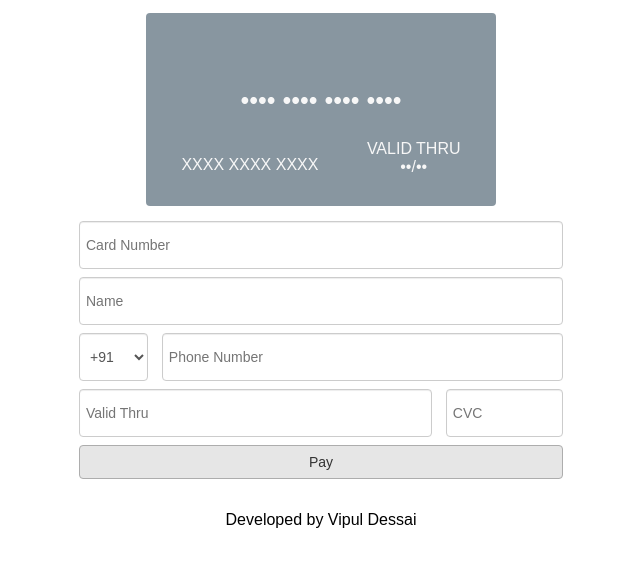
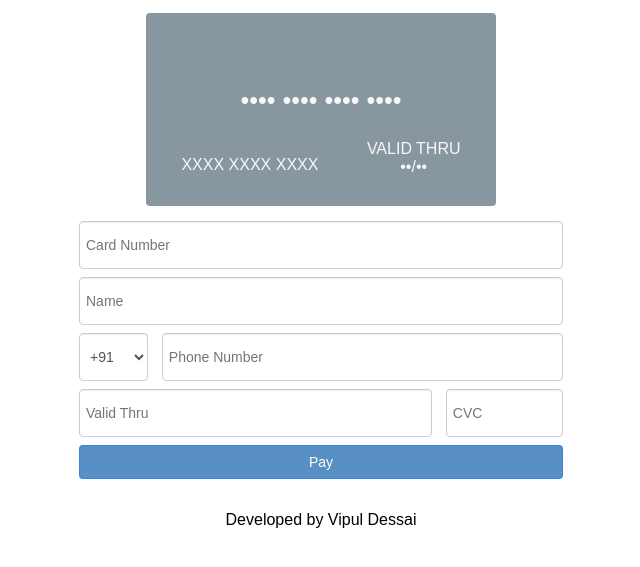
Before and after one commit to vipulDessai/anti-enigma-form, a website: page index.html in a window 1280 px wide. In both pictures the pointer is over the input "Pay". Shown: the part 101-668 px from the top of the page, without its empty margins (319-959 px from the left). Drawn offline with nearby package versions, Linux system fonts and the light colour scheme; files that its build step writes are made by us from their sources.

Commit message:
changed button color

```diff
--- a/styles/style.scss
+++ b/styles/style.scss
@@ -82,11 +82,14 @@ ul {
     -moz-user-select: none;
     -ms-user-select: none;
     user-select: none;
+    background-color: #2590f5ea;
+    border-color: #2781e9be;
+    color: #fff;
 }
 .btn:hover, .btn:focus {
-    color: #333;
-    background-color: #e6e6e6;
-    border-color: #adadad;
+    color: #fff;
+    background-color: #4a87c0ea;
+    border-color: #2781e9be;
     text-decoration: none;
 }
 .m-5 {
```
